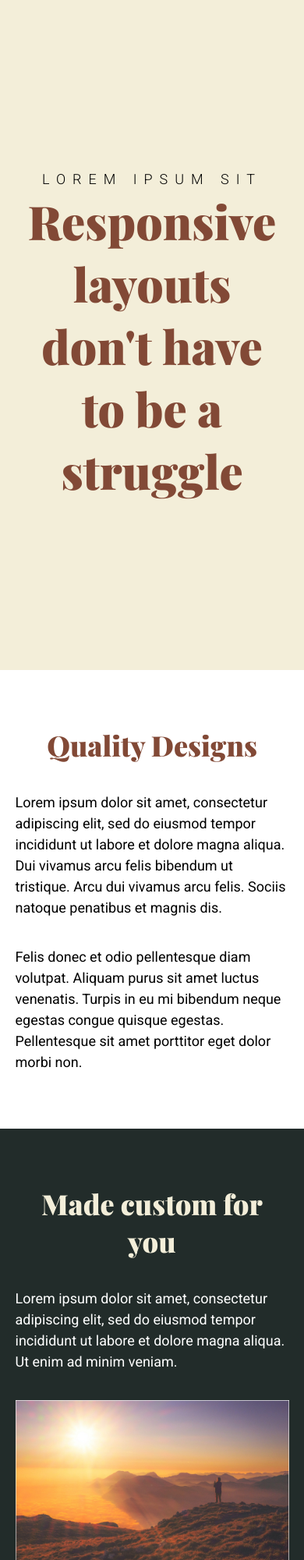
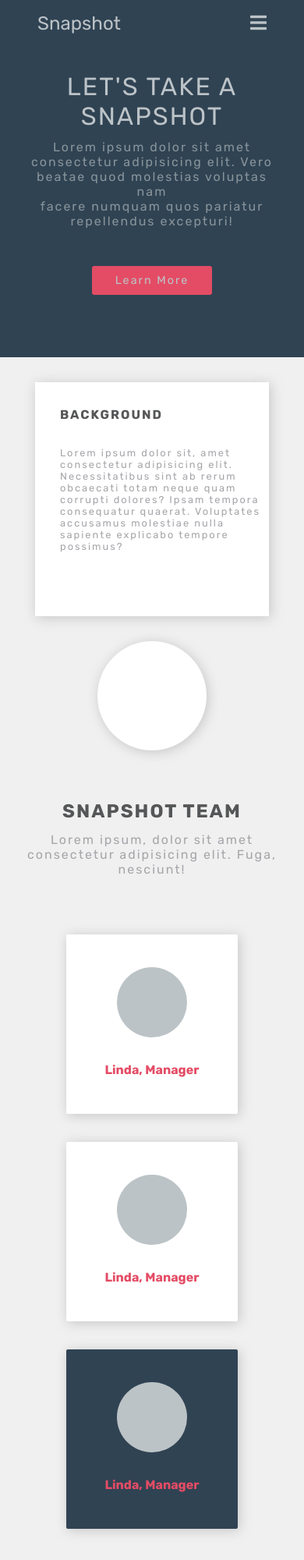
Before and after one commit to JustinJoe/JustinJoe.github.io, a plain HTML site: page index.html in a window 390 px wide. Shown: the top 2000 px of the page at 78% size. Drawn offline with nearby package versions, Linux system fonts and the light colour scheme.

Commit message:
Zuir Training Task, Responsive Web Design

```diff
--- a/css/styles.css
+++ /dev/null
@@ -1,123 +0,0 @@
-html {
-    box-sizing: border-box;
-}
-
-*, *::before, *::before {
-    box-sizing: inherit;
-    margin: 0;
-    padding: 0;
-}
-
-:root {
-    --font-primary: 'Roboto', sans-serif;
-    --font-secondary: 'Playfair Display', serif;
-    --colour-light: #F3EED9;
-    --colour-medium: #824936;
-    --colour-dark: #222C2A;
-}
-
-body {
-    font-family: var(--font-primary);
-    font-size: 1.125em;
-}
-
-header {
-    background-color: var(--colour-light);
-    padding: 8em 0;
-}
-
-h1, h2 {
-    font-family: var(--font-secondary);color: var(--colour-medium);
-}
-
-h2 {
-    font-size: 2.25rem;
-}
-
-h1 {
-    font-size: 3.75rem;
-    margin: 0 auto;
-}
-
-img {
-    display: block;
-    margin: 0 auto;
-    max-width: 100%;
-}
-
-header p {
-    text-transform: uppercase;
-    font-weight: 300;
-    letter-spacing: .5em;
-}
-
-.text-center {
-    text-align: center;
-}
-
-.container {
-    width: 90%;
-    margin: 0 auto;
-    padding: 4em 0;
-}
-
-.row {
-    display: flex;
-    flex-direction: column;
-    flex-grow: 1;
-}
-p {
-    line-height: 1.5em;
-}
-.col {
-    width: 100%;
-    margin: 0 auto;
-}
-
-.col + .col {
-    margin-top: 2em;
-}
-
-h2 {
-    margin-bottom: 1em;
-}
-
-.white-colour {
-    color: white;
-}
-
-.accent {
-    color: var(--colour-light);
-    text-align: center;
-}
-
-.dark-bg {
-    background-color: var(--colour-dark);
-}
-
-.brown-bg {
-    background-color: var(--colour-medium);
-}
-
-@media (min-width: 60em) {
-    .header {
-        width: 40%;
-    }
-
-    .container {
-        width: 50%;
-    }
-
-    .row {
-        flex-direction: row;
-    }
-
-    .col + .col {
-    margin-left: 2em;
-    margin-top: 0;
-    }
-
-    .accent {
-        text-align: left;
-    }
-}
--- a/index.html
+++ b/index.html
@@ -1,74 +1,146 @@
 <!DOCTYPE html>
 <html lang="en">
   <head>
-    <meta charset="UTF-8">
-    <meta http-equiv="X-UA-Compatible" content="IE=edge">
-    <meta name="viewport" content="width=device-width, initial-scale=1.0">
-    <title>Flexbox Challenge 4</title>
-
-    <link href="https://fonts.googleapis.com/css2?family=Playfair+Display:wght@900&family=Roboto:wght@300;400&display=swap" rel="stylesheet">
-    <link rel="stylesheet" href="css/styles.css">
+    <meta charset="UTF-8" />
+    <meta http-equiv="X-UA-Compatible" content="IE=edge" />
+    <meta name="viewport" content="width=device-width, initial-scale=1.0" />
+    <title>Responsive Webpage</title>
+    <link
+      rel="stylesheet"
+      href="https://cdnjs.cloudflare.com/ajax/libs/font-awesome/5.15.3/css/all.min.css"
+    />
+    <link rel="stylesheet" href="styles.css" />
   </head>
   <body>
-    <header class="text-center">
-        <div class="container header">
-            <p>lorem ipsum sit</p>
-            <h1>Responsive layouts don't have to be a struggle</h1>
+    <div class="nav-bar">
+      <div class="logo">Snapshot</div>
+      <button class="hamburger">
+        <i class="fas fa-bars"></i>
+      </button>
+      <ul class="nav-links">
+        <li><a href="#">Home</a></li>
+        <li><a href="#">About</a></li>
+        <li><a href="#">Gallery</a></li>
+        <li><a href="#">Contact</a></li>
+      </ul>
     </div>
 
-    </header>
+    <!-- Hero section -->
 
+    <div class="hero-section">
+      <div class="hero-content-heading">
+        <h3>Let's take a snapshot</h3>
+        <p>
+          Lorem ipsum dolor sit amet consectetur adipisicing elit. Vero beatae
+          quod molestias voluptas nam <br />
+          facere numquam quos pariatur repellendus excepturi!
+        </p>
+      </div>
+      <div class="hero-content-btn">
+        <a href="#">Learn More</a>
+      </div>
+    </div>
 
-    <div class="container">
-        <h2 class="text-center">Quality Designs</h2>
-        <div class="row">
-            <div class="col">
-                <p>Lorem ipsum dolor sit amet, consectetur adipiscing elit,
-                    sed do eiusmod tempor incididunt ut labore et dolore
-                    magna aliqua. Dui vivamus arcu felis bibendum ut
-                    tristique. Arcu dui vivamus arcu felis. Sociis natoque
-                    penatibus et magnis dis.</p>
+    <!-- sub-hero section -->
+    <div class="hero-background">
+      <div class="background">
+        <h4>Background</h4>
+        <p>
+          Lorem ipsum dolor sit, amet consectetur adipisicing elit.
+          Necessitatibus sint ab rerum obcaecati totam neque quam corrupti
+          dolores? Ipsam tempora consequatur quaerat. Voluptates accusamus
+          molestiae nulla sapiente explicabo tempore possimus?
+        </p>
       </div>
-            <div class="col">
-                <p>Felis donec et odio pellentesque diam volutpat. Aliquam
-                    purus sit amet luctus venenatis. Turpis in eu mi
-                    bibendum neque egestas congue quisque egestas.
-                    Pellentesque sit amet porttitor eget dolor morbi non.</p>
+      <div class="hero-background-pos"></div>
+    </div>
+    <div class="snapshot-team">
+      <h2>Snapshot Team</h2>
+      <p>
+        Lorem ipsum, dolor sit amet consectetur adipisicing elit. Fuga,
+        nesciunt!
+      </p>
+    </div>
+    <div class="snapshot-box">
+      <div class="snapshot-box-content">
+        <div class="box1">
+          <div class="circle"></div>
+          <h5>Linda, Manager</h5>
+        </div>
+        <div class="box1">
+          <div class="circle"></div>
+          <h5>Linda, Manager</h5>
+        </div>
+        <div class="box3">
+          <div class="circle"></div>
+          <h5>Linda, Manager</h5>
         </div>
       </div>
     </div>
 
-    <div class="dark-bg">
-        <div class="container section-two">
-            <div class="row">
-                <div class="col">
-                    <h2 class="accent">Made custom for you</h2>
-                    <p class="white-colour">Lorem ipsum dolor sit amet, consectetur adipiscing elit,
-                        sed do eiusmod tempor incididunt ut labore et dolore
-                        magna aliqua. Ut enim ad minim veniam.</p>
+    <!-- Gallery section -->
+    <div class="gallery-section">
+      <div class="gallery-content">
+        <h4>Gallery</h4>
+        <p>
+          Lorem ipsum dolor sit amet consectetur adipisicing elit. Ipsum,
+          sapiente. Nullae rem!
+        </p>
       </div>
-                <div class="col">
-                    <img src="img/image-01.jpg" alt="man watching suset on a hill">
+      <div class="gallery-img">
+        <div>
+          <div class="img">
+            <img
+              src="https://image.freepik.com/free-vector/shining-circle-purple-lighting-isolated-dark-background_1441-2396.jpg"
+              alt=""
+            />
+          </div>
+          <div class="img">
+            <img
+              src="https://image.freepik.com/free-vector/shining-circle-purple-lighting-isolated-dark-background_1441-2396.jpg"
+              alt=""
+            />
+          </div>
+        </div>
+        <div>
+          <div class="img">
+            <img
+              src="https://image.freepik.com/free-vector/shining-circle-purple-lighting-isolated-dark-background_1441-2396.jpg"
+              alt=""
+            />
+          </div>
+          <div class="img">
+            <img
+              src="https://image.freepik.com/free-vector/shining-circle-purple-lighting-isolated-dark-background_1441-2396.jpg"
+              alt=""
+            />
           </div>
         </div>
       </div>
     </div>
 
-    <div class="brown-bg">
-        <div class="container section-three">
-            <div class="row">
-                <div class="col">
-                    <img src="img/image-02.jpg" alt="orange sky over foggy mountains">
+    <!-- Footer section -->
+    <div class="footer">
+      <div class="footer-content">
+        <h4>Send a message</h4>
+        <p>
+          Lorem ipsum dolor sit amet consectetur adipisicing elit. Ipsum,
+          sapiente. Nuleos rem!
+        </p>
       </div>
-                <div class="col">
-                    <h2 class="accent">Created with care</h2>
-                    <p class="white-colour">Felis donec et odio pellentesque diam volutpat. Aliquam
-                        purus sit amet luctus venenatis. Turpis in eu mi
-                        bibendum neque egestas congue quisque egestas.
-                        Pellentesque sit amet porttitor eget dolor morbi non.</p>
+      <div class="footer-input">
+        <input type="text" placeholder="Name" />
+        <input type="email" placeholder="Email" />
       </div>
+      <div class="footer-textarea">
+        <textarea placeholder="Message"></textarea>
       </div>
+      <div class="footer-btn">
+        <a href="#">Send Message</a>
       </div>
+      <h6>Copyright &copy; 2021 Zuri Training.</h6>
     </div>
+
+    <script src="script.js"></script>
   </body>
 </html>
--- /dev/null
+++ b/script.js
@@ -0,0 +1,6 @@
+const hamburger = document.querySelector(".hamburger");
+const navUl = document.querySelector(".nav-links");
+
+hamburger.addEventListener("click", () => {
+  navUl.classList.toggle("show");
+});
--- /dev/null
+++ b/styles.css
@@ -0,0 +1,435 @@
+@import url("https://fonts.googleapis.com/css2?family=Rubik:wght@400;700&display=swap");
+
+* {
+  margin: 0;
+  padding: 0;
+  box-sizing: border-box;
+  font-family: "Rubik", sans-serif;
+}
+
+div.nav-bar {
+  display: flex;
+  flex-wrap: wrap;
+  justify-content: space-between;
+  padding: 1rem 6rem;
+  width: 100vw;
+  background: #304353;
+}
+
+div.logo {
+  font-size: 1.5rem;
+  color: #bcc3c7;
+}
+
+.hamburger {
+  display: none;
+  color: #bcc3c7;
+  background-color: #304353;
+  border: none;
+  outline: transparent;
+  font-size: 1.5rem;
+}
+
+ul.nav-links {
+  display: flex;
+  margin: 0;
+  padding: 0;
+}
+
+ul li {
+  margin: 0 2vw;
+  list-style: none;
+  font-size: 1.1rem;
+}
+
+ul li a {
+  text-decoration: none;
+  color: #88949b;
+  padding: 0.5vw;
+}
+
+ul li a:hover {
+  color: #304353;
+  background: #fff;
+  padding: 0.5rem;
+}
+
+div.hero-section {
+  background: #304353;
+  padding: 10rem;
+}
+
+div.hero-content-heading {
+  text-align: center;
+}
+
+div.hero-content-heading h3 {
+  font-size: 2rem;
+  text-transform: uppercase;
+  letter-spacing: 2px;
+  font-weight: 300;
+  color: #bcc3c7;
+}
+
+div.hero-content-heading p {
+  text-align: center;
+  padding-top: 0.7rem;
+  color: #88949b;
+  font-size: 1rem;
+  letter-spacing: 2px;
+  font-weight: 300;
+}
+
+div.hero-content-btn {
+  display: flex;
+  justify-content: center;
+  align-items: center;
+  padding-top: 2rem;
+}
+
+div.hero-content-btn a {
+  background: #e44c65;
+  text-decoration: none;
+  color: #bcc3c7;
+  font-size: 0.9rem;
+  padding: 10px 30px;
+  border-radius: 3px;
+  letter-spacing: 2px;
+}
+
+div.hero-background {
+  background: #f0f0f0;
+  padding: 10rem;
+  display: flex;
+  justify-content: center;
+  align-items: center;
+  gap: 2rem;
+}
+
+div.background {
+  background: #fff;
+  box-shadow: 2px 2px 15px 0 rgb(135 135 135 / 40%);
+  padding: 15px 40px;
+  width: 550px;
+  height: 220px;
+  /* position: relative; */
+}
+
+div.background h4 {
+  padding: 2rem;
+  color: #555657;
+  font-size: 1rem;
+  letter-spacing: 2px;
+  text-transform: uppercase;
+}
+
+div.background p {
+  color: #a6a5aa;
+  padding-left: 2rem;
+  font-size: 0.8rem;
+  letter-spacing: 2px;
+}
+
+div.hero-background-pos {
+  /* position: absolute;
+  right: 0px;
+  left: 66%; */
+  background: #fff;
+  width: 140px;
+  height: 140px;
+  border-radius: 50%;
+  box-shadow: 2px 2px 15px 0 rgb(135 135 135 / 40%);
+}
+
+div.snapshot-team {
+  background: #f0f0f0;
+  text-align: center;
+  padding-top: 2rem;
+}
+
+div.snapshot-team h2 {
+  color: #555657;
+  font-size: 1.5rem;
+  letter-spacing: 2px;
+  text-transform: uppercase;
+}
+
+div.snapshot-team p {
+  color: #a6a5aa;
+  font-size: 1rem;
+  letter-spacing: 2px;
+  padding-top: 0.8rem;
+}
+
+div.snapshot-box {
+  display: flex;
+  justify-content: center;
+  align-items: center;
+  background: #f0f0f0;
+  padding: 4rem 6rem;
+}
+
+div.snapshot-box-content {
+  display: flex;
+  flex-wrap: wrap;
+  gap: 1rem;
+  justify-content: space-around;
+}
+
+div.box1 {
+  background: #fff;
+  padding: 10px 20px;
+  width: 220px;
+  height: 230px;
+  margin: 10px;
+  border-radius: 2px;
+  box-shadow: 2px 2px 15px 0 rgb(135 135 135 / 40%);
+}
+
+div.box3 {
+  background: #304353;
+  padding: 10px 20px;
+  width: 220px;
+  height: 230px;
+  margin: 10px;
+  border-radius: 2px;
+  box-shadow: 2px 2px 15px 0 rgb(135 135 135 / 40%);
+}
+
+div.box3 h5 {
+  text-align: center;
+  padding-top: 2rem;
+  color: #e44c65;
+  font-size: 1rem;
+}
+
+div.circle {
+  display: flex;
+  margin: 0 auto;
+  width: 90px;
+  height: 90px;
+  border-radius: 50%;
+  background: #bcc3c7;
+  margin-top: 2rem;
+}
+
+div.box1 h5 {
+  text-align: center;
+  padding-top: 2rem;
+  color: #e44c65;
+  font-size: 1rem;
+}
+
+div.gallery-section {
+  background: #fff;
+  padding: 4rem;
+}
+
+div.gallery-content {
+  text-align: center;
+}
+
+div.gallery-content h4 {
+  color: #555657;
+  font-size: 1.5rem;
+  letter-spacing: 2px;
+  text-transform: uppercase;
+}
+
+div.gallery-content p {
+  color: #a6a5aa;
+  font-size: 1rem;
+  letter-spacing: 2px;
+  padding-top: 0.8rem;
+}
+
+div.gallery-img {
+  display: flex;
+  flex-wrap: wrap;
+  justify-content: center;
+  padding-top: 3rem;
+}
+
+div.img {
+  margin: 10px;
+}
+
+div.img img {
+  width: 250px;
+  height: 180px;
+}
+
+div.footer {
+  background: #304353;
+  padding: 3rem;
+}
+
+div.footer-content {
+  text-align: center;
+}
+
+div.footer-content h4 {
+  color: #bcc3c7;
+  font-size: 1.5rem;
+  letter-spacing: 2px;
+  text-transform: uppercase;
+}
+
+div.footer-content p {
+  color: #88949b;
+  font-size: 1rem;
+  letter-spacing: 2px;
+  padding-top: 0.8rem;
+}
+
+div.footer-input {
+  display: flex;
+  justify-content: center;
+  align-items: center;
+  padding-top: 3rem;
+}
+
+input[type="text"] {
+  margin-right: 10px;
+  padding: 10px 20px;
+  width: 25%;
+  outline: none;
+  border: 1px solid #bcc3c7;
+  background: transparent;
+  color: #f0f0f0;
+  font-size: 1rem;
+  border-radius: 2px;
+}
+
+input[type="email"] {
+  margin-right: 10px;
+  padding: 10px 20px;
+  width: 25%;
+  outline: none;
+  border: 1px solid #bcc3c7;
+  background: transparent;
+  color: #f0f0f0;
+  font-size: 1rem;
+  border-radius: 2px;
+}
+
+::placeholder {
+  color: #a6a5aa;
+}
+
+div.footer-textarea {
+  display: flex;
+  justify-content: center;
+  align-items: center;
+  padding-top: 2rem;
+}
+
+textarea {
+  width: 51%;
+  height: 150px;
+  padding: 0.5rem;
+  outline: none;
+  border: 1px solid #bcc3c7;
+  background: transparent;
+  color: #f0f0f0;
+}
+
+div.footer-btn {
+  display: flex;
+  justify-content: center;
+  align-items: center;
+  padding-top: 2rem;
+}
+
+div.footer-btn a {
+  background: #e44c65;
+  text-decoration: none;
+  color: #f0f0f0;
+  font-size: 0.9rem;
+  padding: 10px 50px;
+  border-radius: 3px;
+  letter-spacing: 2px;
+}
+
+div.footer h6 {
+  text-align: center;
+  color: #88949b;
+  font-size: 1rem;
+  padding-top: 6rem;
+}
+
+@media (max-width: 875px) {
+  div.nav-bar {
+    padding-left: 3rem;
+    padding-right: 3rem;
+  }
+  .hamburger {
+    display: block;
+  }
+
+  ul.nav-links {
+    display: none;
+  }
+
+  ul.nav-links.show {
+    display: flex;
+    flex-direction: column;
+    justify-content: center;
+    align-items: center;
+    width: 100%;
+  }
+
+  ul.nav-links li a {
+    display: flex;
+    padding: 0.75rem 0.5rem;
+  }
+
+  div.hero-section {
+    padding: 2em;
+  }
+
+  div.hero-content-btn {
+    padding: 3rem;
+  }
+
+  div.hero-background {
+    padding: 2rem;
+    flex-direction: column;
+    flex-wrap: wrap;
+  }
+
+  div.background {
+    padding: 0;
+    width: 300px;
+    height: 300px;
+  }
+
+  div.snapshot-team {
+    padding: 2rem 1rem 0;
+  }
+  div.snapshot-box-content {
+    flex-direction: column;
+  }
+
+  div.footer-input {
+    flex-wrap: wrap;
+    flex-direction: column;
+  }
+
+  input[type="text"] {
+    width: 80%;
+    margin-bottom: 2rem;
+  }
+
+  input[type="email"] {
+    width: 80%;
+  }
+
+  textarea {
+    width: 80%;
+  }
+
+  div.footer h6 {
+    padding-top: 4rem;
+  }
+}
```
Also changed, not shown: img/image-01.jpg (deleted), img/image-02.jpg (deleted), img/screenshot.png (deleted), screenshot.png (added), 1 other file. Lines whose indentation alone changed are shown as unchanged.
